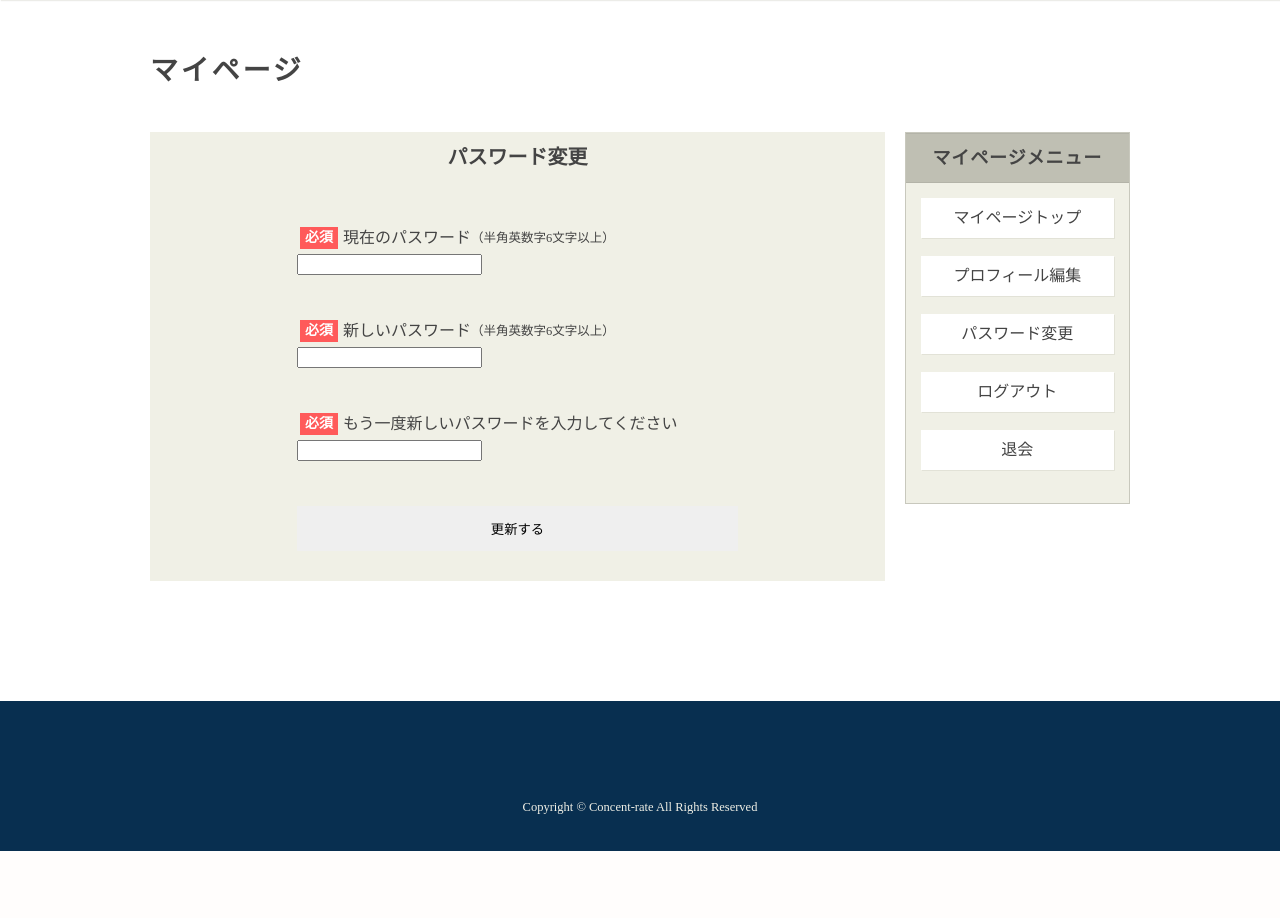
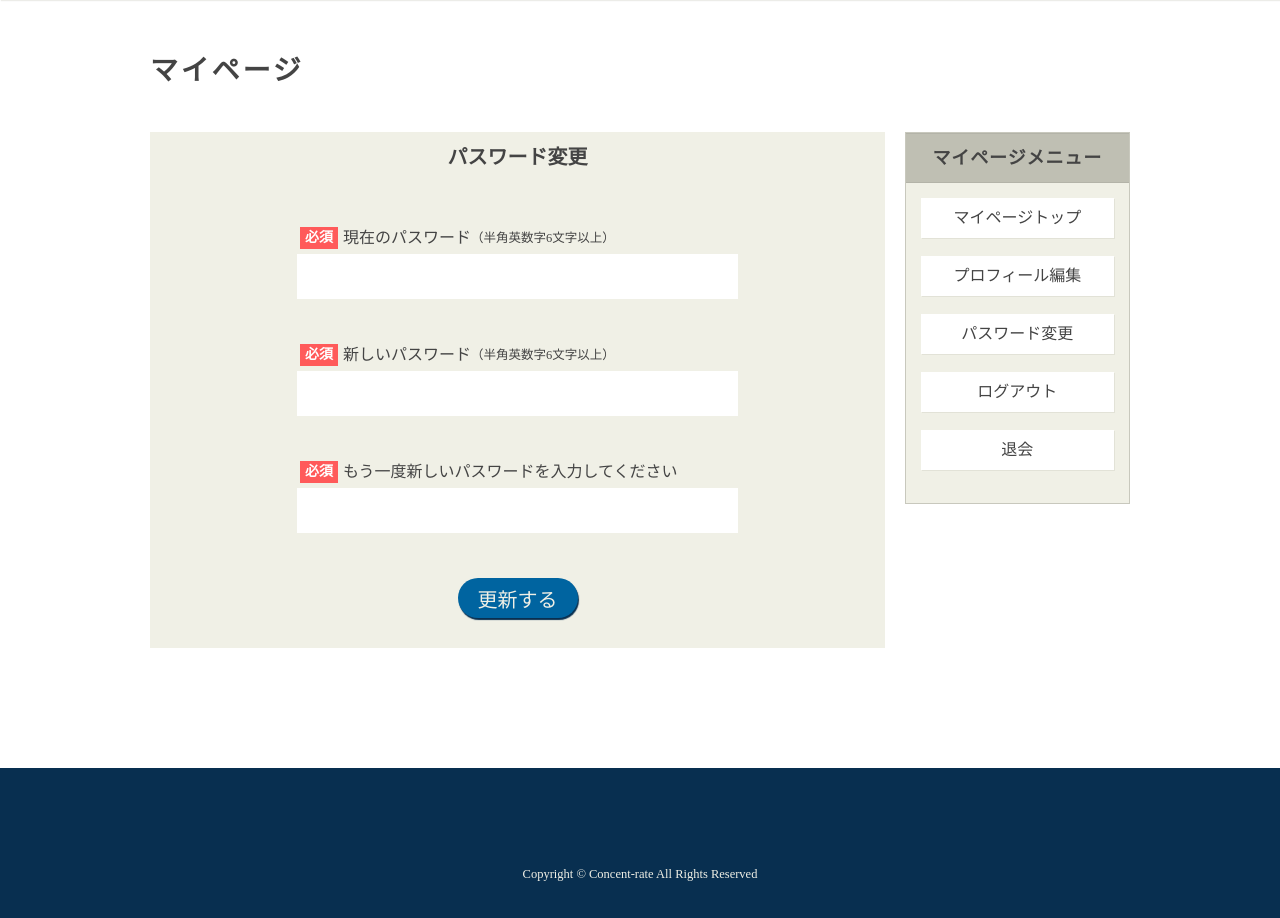
Before and after one commit to TsutomuOikawa/Review-site_personal-PJ, a PHP site: page /Concent-rate/passChange.php in a window 1280 px wide. Shown: the part 60-978 px from the top of the page. Before the commit the page ends 911 px from the top, so only its background shows below. Run offline with PHP 8.4, Linux system fonts and the light colour scheme; the visitor is signed in with stand-in values (Sample User, id 1); data that the repository does not hold is empty.

Commit message:
inputタグのクラス修正

```diff
--- a/passChange.php
+++ b/passChange.php
@@ -142,7 +142,7 @@ require('header.php');
               現在のパスワード
               <span class="font-sizeS">（半角英数字6文字以上）</span>
             </div>
-            <input type="password" name="pass_old" value="<?php echo getFormData('pass_old'); ?>">
+            <input type="password" name="pass_old" class="form_input form_input--mainContents" value="<?php echo getFormData('pass_old'); ?>">
           </label>
           <div class="area-msg">
             <?php echo showErrMsg('pass_old'); ?>
@@ -154,7 +154,7 @@ require('header.php');
               新しいパスワード
               <span class="font-sizeS">（半角英数字6文字以上）</span>
             </div>
-            <input type="password" name="pass_new" value="<?php echo getFormData('pass_new'); ?>">
+            <input type="password" name="pass_new" class="form_input form_input--mainContents" value="<?php echo getFormData('pass_new'); ?>">
           </label>
           <div class="area-msg">
             <?php echo showErrMsg('pass_new'); ?>
@@ -165,13 +165,13 @@ require('header.php');
               <span class="form_label form_label--required">必須</span>
               もう一度新しいパスワードを入力してください
             </div>
-            <input type="password" name="pass_new_re" value="<?php echo getFormData('pass_new_re'); ?>">
+            <input type="password" name="pass_new_re" class="form_input form_input--mainContents" value="<?php echo getFormData('pass_new_re'); ?>">
           </label>
           <div class="area-msg">
             <?php echo showErrMsg('pass_new_re'); ?>
           </div>
 
-          <input type="submit" class="form_input form_input--mainContents" value="更新する">
+          <input type="submit" class="btn btn--submit btn--submit--mainContents" value="更新する">
 
         </div>
 
```
